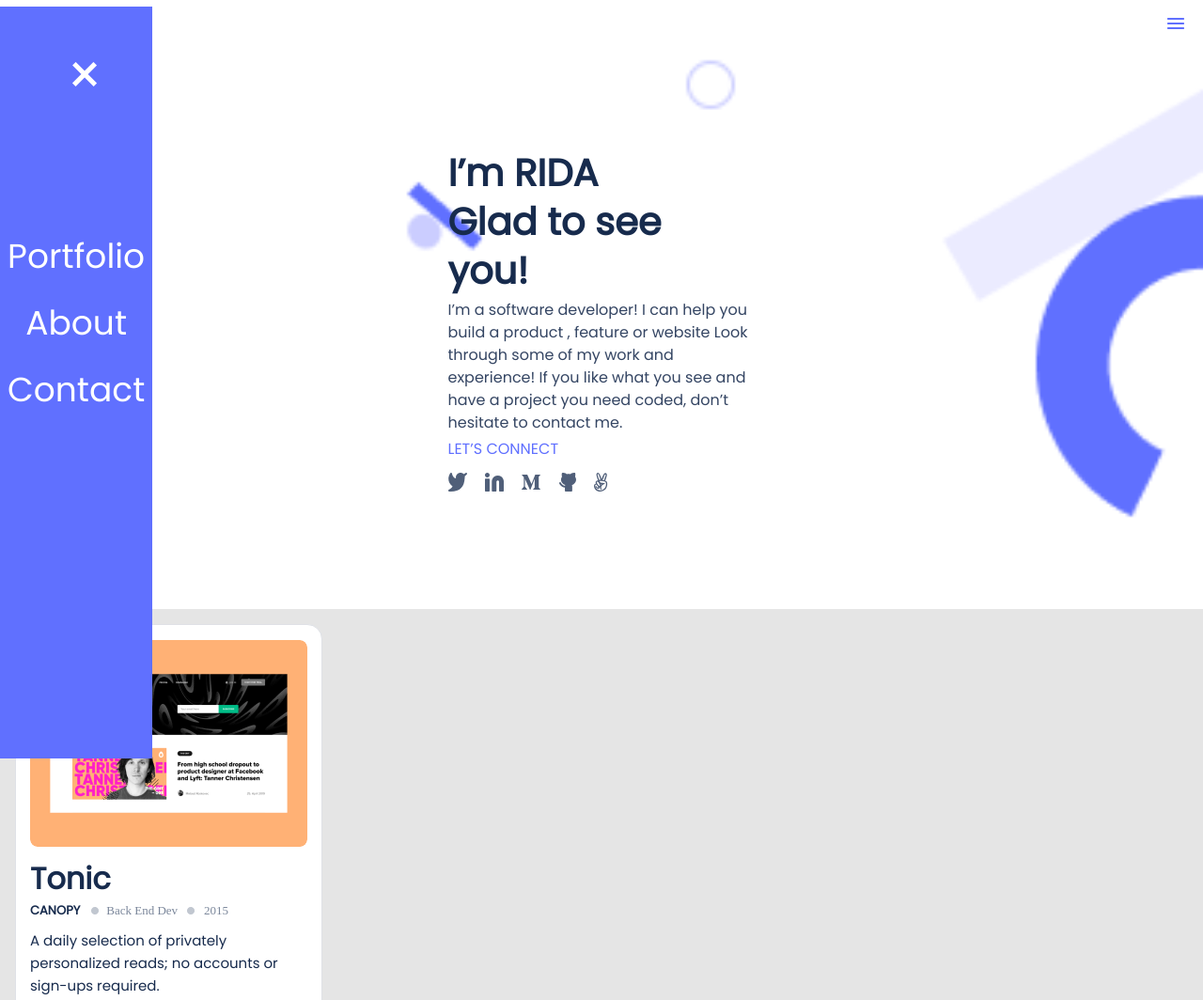
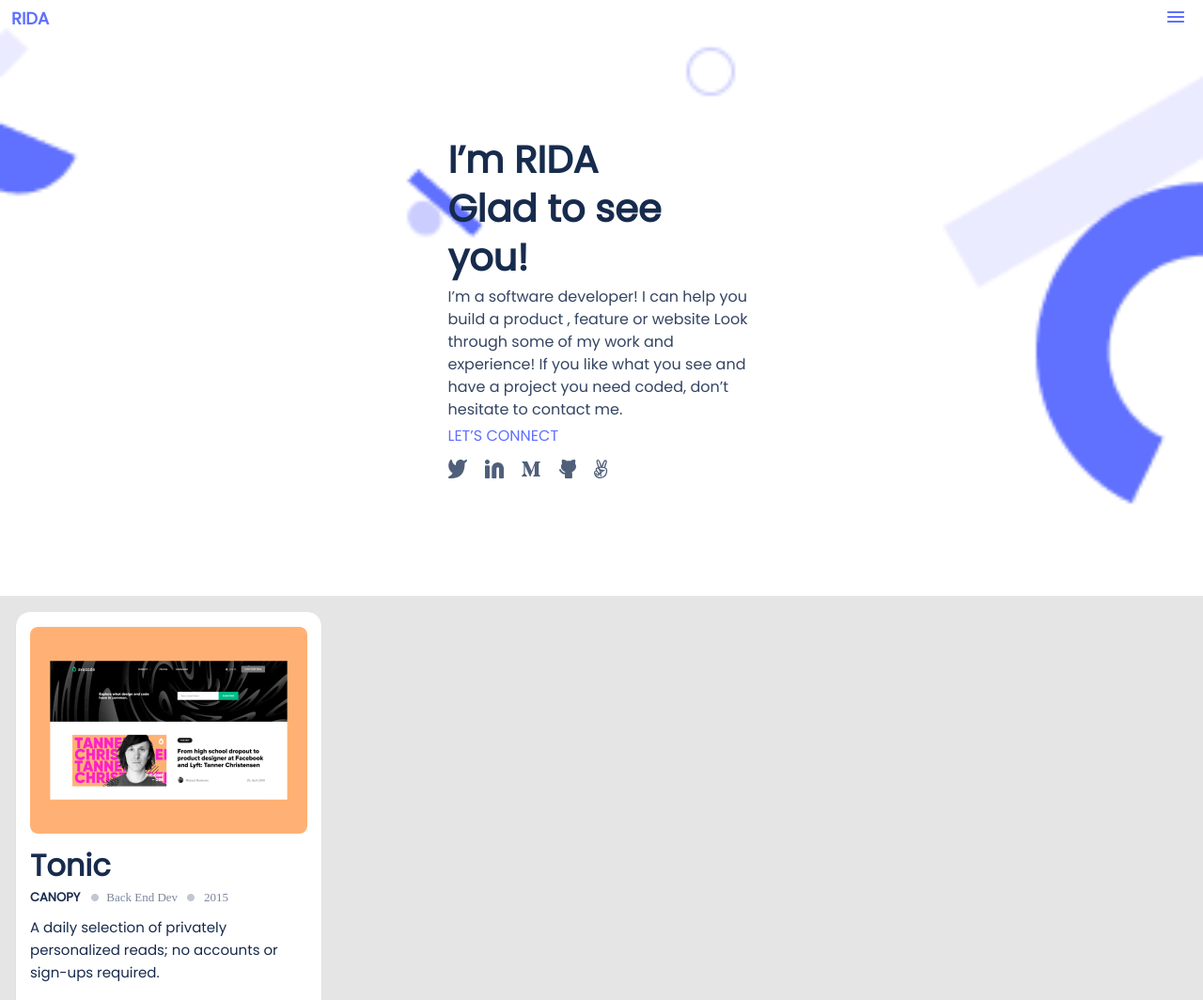
Before and after one commit to ridabensalem/Portfolio-website-, a website: page index.html in a window 1280 px wide. Shown: the top 1064 px of the page at 94% size. Drawn offline with Linux system fonts and the light colour scheme.

Commit message:
updated dropdown-menu

```diff
--- /dev/null
+++ b/script.js
@@ -0,0 +1,9 @@
+function openNav() {
+    document.getElementById(
+      "myNav").style.width = "100%";
+}
+
+function closeNav() {
+    document.getElementById(
+      "myNav").style.width = "0%";
+}
--- a/style.css
+++ b/style.css
@@ -26,12 +26,14 @@ li {
   list-style: none;
 }
 
-/* -----DRop down menu------------------------------------------------------- */
 .overlay {
   height: 100%;
+  width: 0%;
+  z-index: 10;
   position: fixed;
-  background-color: rgb(255, 255, 255);
   background: #6070ff;
+  backdrop-filter: blur(10px);
+  mix-blend-mode: multiply;
   font-family: 'poppins', sans-serif;
   overflow-x: hidden;
   transition: 0.5s;
@@ -39,17 +41,19 @@ li {
 
 .overlay-content {
   position: relative;
-  top: 25%;
+  top: 20%;
   width: 100%;
-  text-align: center;
-  margin-top: 30px;
+  left: 28px;
+  filter: none;
+  margin-top: -80px;
 }
 
 .overlay a {
   padding: 8px;
   text-decoration: none;
-  font-size: 36px;
+  font-size: 50px;
   color: #fff;
+  font-weight: bolder;
   display: block;
   transition: 0.3s;
 }
@@ -78,6 +82,8 @@ li {
   }
 }
 
+
+
 /* ------------------------------------HEADER SECTION-------------------------------------------------- */
 header {
   background-image: url("Images/header-background-mobile.png");
@@ -85,7 +91,6 @@ header {
   background-size: cover;
   display: flex;
   justify-content: space-between;
-  height: 44px;
   min-width: 375px;
   align-items: center;
 }
@@ -126,6 +131,7 @@ a {
   margin-right: 12px;
   margin-top: 3px;
 }
+
 
 /* ----------------------------------------------------HEADLINE SECTION----------------------------------------- */
 .headline-section {
@@ -374,6 +380,7 @@ ul {
   color: var(--header-text-color);
 }
 
+
 /* ------------------------------------------------------------ABOUT MY SELF SECTION--------------------------------------------- */
 .about-my-self {
   display: flex;
@@ -444,6 +451,7 @@ ul {
   background-color: var(--main-bg-color);
   color: var(--button-color);
 }
+
 
 /* ----------------------------------------------------------------------SKILLS SECTION ----------------------------------------------------------------  */
 .skill-section {
@@ -568,6 +576,7 @@ ul {
   position: relative;
   top: 20px;
 }
+
 
 /* ------------------------------------------------------------HOVER-ACTIVE -DISABLED BUTTONS--------------------------------------------------------- */
 button:active {
@@ -788,3 +797,5 @@ button:disabled {
   line-height: 24px;
   color: var(--button-disabled-text-color);
 }
+
+/* -----DRop down menu------------------------------------------------------- */
```
